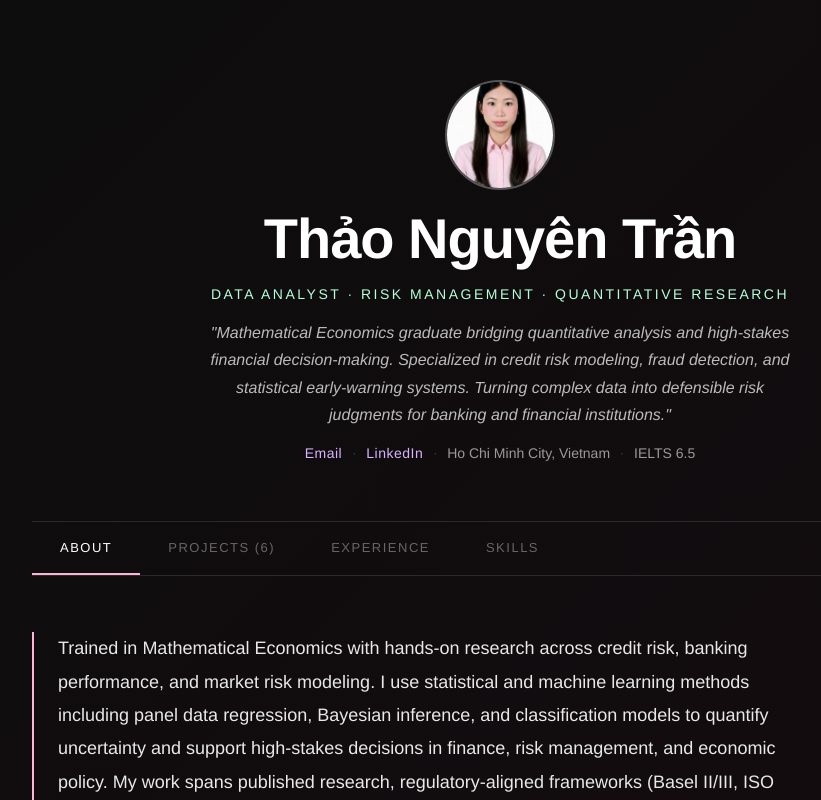
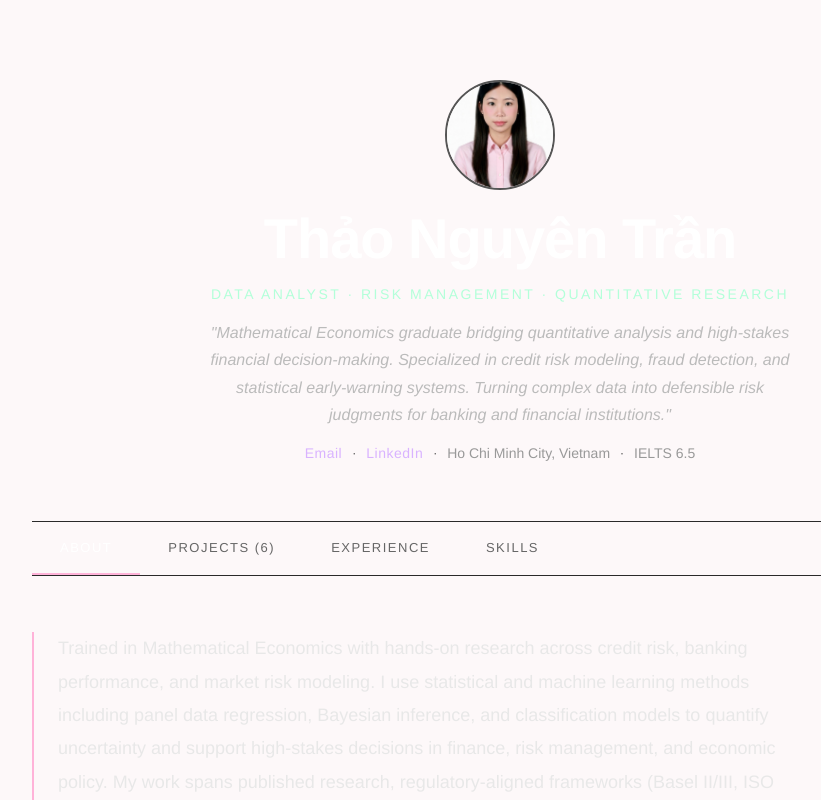
Before and after one commit to nguyenthaotran7903/Thao-Nguyen-Portfolio, a Next.js app: page / in a window 1280 px wide. Shown: the top 800 px of the page, without its empty margins (140-961 px from the left). Built offline with nearby package versions, Linux system fonts and the light colour scheme.

Commit message:
Update globals.css

```diff
--- a/app/globals.css
+++ b/app/globals.css
@@ -3,14 +3,12 @@
   padding: 0;
   box-sizing: border-box;
 }
-
 html {
   scroll-behavior: smooth;
 }
-
 body {
-  background: linear-gradient(135deg, #0d0d0d 0%, #1a0a12 100%);
+  background: #fdf8f9;
   font-family: 'Helvetica Neue', Helvetica, Arial, sans-serif;
-  color: #e0e0e0;
+  color: #1a1a1a;
   line-height: 1.6;
 }
```
